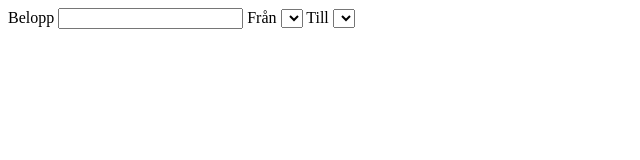
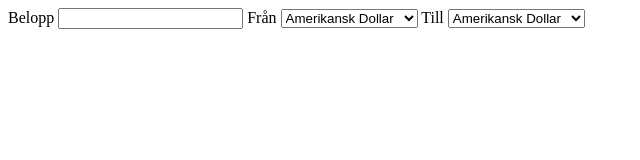
Before and after one commit to MaxBane807/CurrencyConverter, a plain HTML site: page index.html in a window 1280 px wide. Shown: the whole page, without its empty margins (0-640 px from the left). Drawn offline with Linux system fonts and the light colour scheme.

Commit message:
Update 03-12

```diff
--- a/App.js
+++ b/App.js
@@ -1,4 +1,7 @@
-function App(){
+import Currency from './Currency.js';
+import DomManipulation from './DomManipulation.js';
 
-    const accesskey = "bc416e43dd120c5ad739e5ece8314f11";
-}
+const accesskey = "bc416e43dd120c5ad739e5ece8314f11";
+const currencylist = Currency();
+
+DomManipulation(currencylist);
--- a/Currency.js
+++ b/Currency.js
@@ -1,15 +1,38 @@
-function CurrencyModule() {
+
 
     class Currency
     {
-        constructor(shortname,name)
+        constructor(code,swedishname)
         {
-            this.shortname = shortname;
-            this.name = name;
+            this.code = code;
+            this.swedishname = swedishname;
         }
-        shortname;
-        name;
+        code;
+        swedishname;
         rateSourceUSD;
     }
 
-}
+
+
+    export default function initializeCurrencies()
+    {
+        const currencyInfo = [
+        {code:'USD', name:'Amerikansk Dollar'},
+        {code:'EUR', name:'Euro'},
+        {code:'JPY', name:'Japansk Yen'},
+        {code:'GBP', name:'Brittisk Pund'},
+        {code:'AUD', name:'Australisk Dollar'},
+        {code:'CAD', name:'Kanadensisk Dollar'},
+        {code:'CHF', name:'Schweizisk Franc'},
+        {code:'CNH', name:'Offshore Yuan'},
+        {code:'SEK', name:'Svensk Krona'},
+        {code:'NZD', name:'Nyzeeländsk Dollar'}];
+
+        let currencyList = new Array();
+        for (let currency of currencyInfo)
+        {
+            currencyList.push(new Currency(currency.code,currency.name));
+        }
+
+        return currencyList;
+    }
--- /dev/null
+++ b/DomManipulation.js
@@ -0,0 +1,19 @@
+
+
+    function fillSelectList(currencies, listID)
+    {
+        let selectList = document.querySelector("#" + listID);
+        for (let currency of currencies)
+        {
+            let option = document.createElement('option');
+            option.textContent = currency.swedishname;
+            option.value = currency.code;
+            selectList.appendChild(option);
+        }
+    }
+
+    export default function loadPage(currencies){
+
+        fillSelectList(currencies,"from");
+        fillSelectList(currencies,"to");
+    }
--- a/index.html
+++ b/index.html
@@ -4,7 +4,7 @@
     <meta charset="UTF-8">
     <meta name="viewport" content="width=device-width, initial-scale=1.0">
     <title>Valutaomvandlare</title>
-    <script src="App.js" defer></script>
+    <script type="module" src="App.js"></script>
 </head>
 <body>
     <label for="askedAmount">Belopp</label>
```
